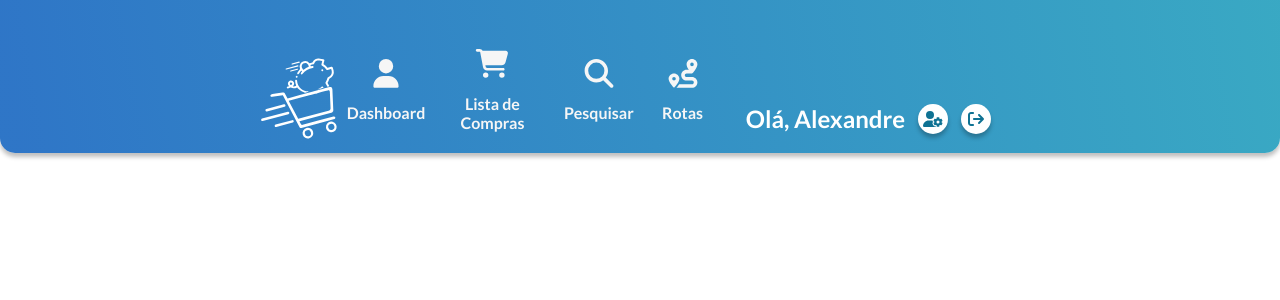
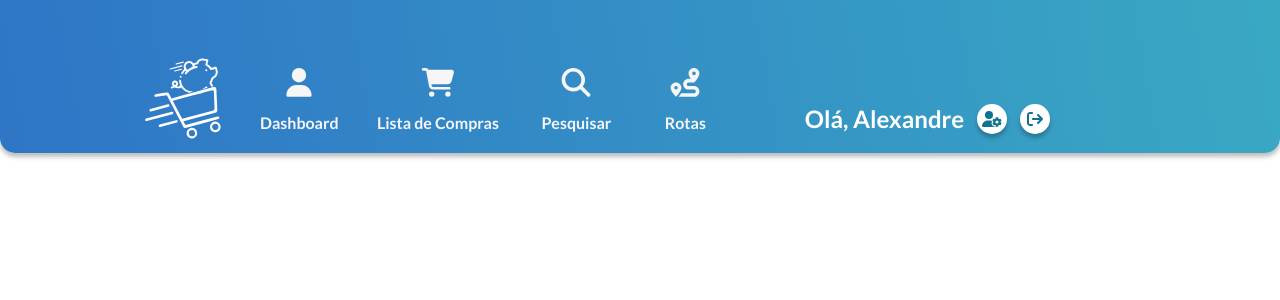
Before and after one commit to alexandresilvacarreira/groceryroutepro-frontend-prod, an Angular app: page /dashboard in a window 1280 px wide. Shown: the top 300 px of the page. Built offline with nearby package versions, Linux system fonts and the light colour scheme.

Commit message:
DESKTOP-NAVBAR & MOBILE-NAVBAR - com algumas correcções e media queries aplicadas

```diff
--- a/src/app/components/desktop-navbar/desktop-navbar.component.html
+++ b/src/app/components/desktop-navbar/desktop-navbar.component.html
@@ -34,5 +34,6 @@
         <fa-icon [icon]="faArrowRightFromBracket"></fa-icon>
       </div>
     </div>
+
   </div>
 </div>
--- a/src/app/components/desktop-navbar/desktop-navbar.component.scss
+++ b/src/app/components/desktop-navbar/desktop-navbar.component.scss
@@ -10,18 +10,21 @@
 
   .all-wrapper {
     display: flex;
-    width: 60%;
+    width: 100%;
+    max-width: 1000px;
     height: 130px;
     margin-top: auto;
     margin-left: auto;
     margin-right: auto;
+    flex-wrap: nowrap;
 
 
     .logo {
       display: flex;
       height: 150px;
       align-items: center;
-      width: 10%;
+
+
 
       img {
         height: 90px;
@@ -49,6 +52,7 @@
           width: 28%;
           margin: 0;
           text-decoration: none;
+          white-space: nowrap;
 
           &.last {
             width: 16%;
@@ -77,6 +81,9 @@
 
         .greeting {
           color: #FFFFFF;
+          white-space: nowrap;
+          text-overflow: ellipsis;
+          overflow: hidden;
 
         }
 
@@ -97,4 +104,8 @@
       }
     }
   }
-}
+  @media  only screen and (max-width: 768px){
+    display: none;
+    }
+
+  }
--- a/src/app/components/header-dashboard/header-dashboard.component.scss
+++ b/src/app/components/header-dashboard/header-dashboard.component.scss
@@ -41,4 +41,10 @@
 
     }
   }
-}
+  @media only screen and (min-width: 769px){
+    display: none;
+
+
+  }
+
+  }
--- a/src/app/components/mobile-navbar/mobile-navbar.component.scss
+++ b/src/app/components/mobile-navbar/mobile-navbar.component.scss
@@ -33,4 +33,8 @@
       height: 50px;
     }
   }
+  @media only screen and (min-width: 769px){
+    display: none;
+
+  }
 }
--- a/src/app/pages/dashboard/dashboard.component.html
+++ b/src/app/pages/dashboard/dashboard.component.html
@@ -1 +1,3 @@
 <app-desktop-navbar></app-desktop-navbar>
+<app-mobile-navbar></app-mobile-navbar>
+<app-header-dashboard></app-header-dashboard>
```
